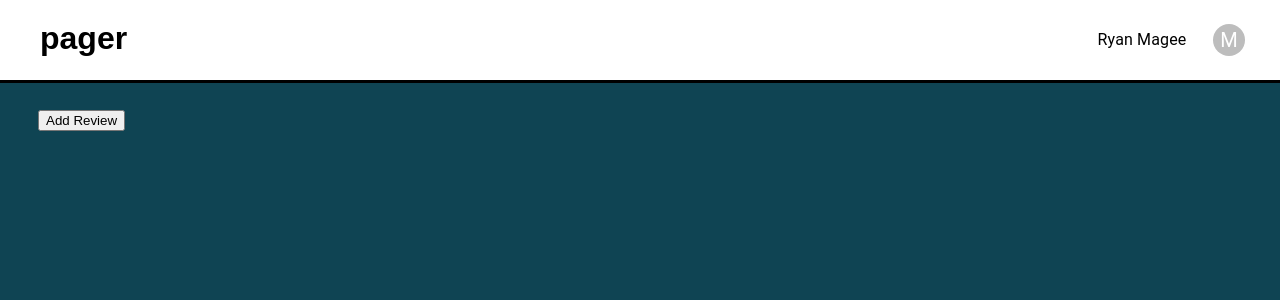
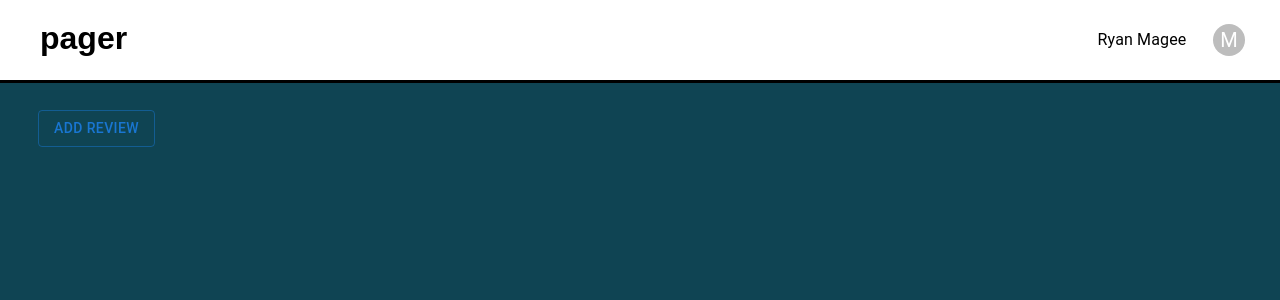
Before and after one commit to curtis-wils0n/pager, a React (Create React App) app: page /user/reviews in a window 1280 px wide. Shown: the top 300 px of the page. Built offline with nearby package versions, Linux system fonts and the light colour scheme; no server answers.

Commit message:
Use MUI button components

```diff
--- a/src/routes/UserLists.jsx
+++ b/src/routes/UserLists.jsx
@@ -1,6 +1,7 @@
 import React, { useState } from "react";
 import FormLists from '../components/Form/FormLists';
 import useAPIData from '../hooks/useAPIData';
+import { Button } from '@mui/material';
 
 export default function UserLists() {
 
@@ -18,7 +19,7 @@ export default function UserLists() {
   return (
     <>
       <form>
-        <button onClick={displayForm}>Add List</button>
+        <Button variant='outlined' onClick={displayForm}>Add List</Button>
       </form>
       {showForm && (
         <FormLists />
--- a/src/routes/UserReviews.jsx
+++ b/src/routes/UserReviews.jsx
@@ -1,4 +1,4 @@
-import { Grid } from "@mui/material";
+import { Grid, Button } from "@mui/material";
 import React, { useState } from "react";
 import FormTemplate from "../components/Form/FormTemplate";
 import useAPIData from '../hooks/useAPIData';
@@ -19,7 +19,7 @@ export default function UserReviews() {
   return (
     <>
       <form>
-        <button onClick={displayForm}>Add Review</button>
+        <Button variant="outlined" onClick={displayForm}>Add Review</Button>
       </form>
       {showForm && (
         <FormTemplate type="reviews" />
--- a/src/routes/UserShelf.jsx
+++ b/src/routes/UserShelf.jsx
@@ -1,7 +1,7 @@
 import React, { useState } from "react";
-import FormTemplate from "../components/Form/FormTemplate"
+import FormTemplate from "../components/Form/FormTemplate";
 import useAPIData from '../hooks/useAPIData';
-import { Grid } from '@mui/material'
+import { Grid, Button } from '@mui/material'
 
 export default function UserShelf() {
 
@@ -19,7 +19,7 @@ export default function UserShelf() {
   return (
     <>
       <form >
-        <button onClick={displayForm}>Add Book</button>
+        <Button variant="outlined" onClick={displayForm}>Add Book</Button>
       </form>
       {showForm && (
         <FormTemplate type="books" />
```
